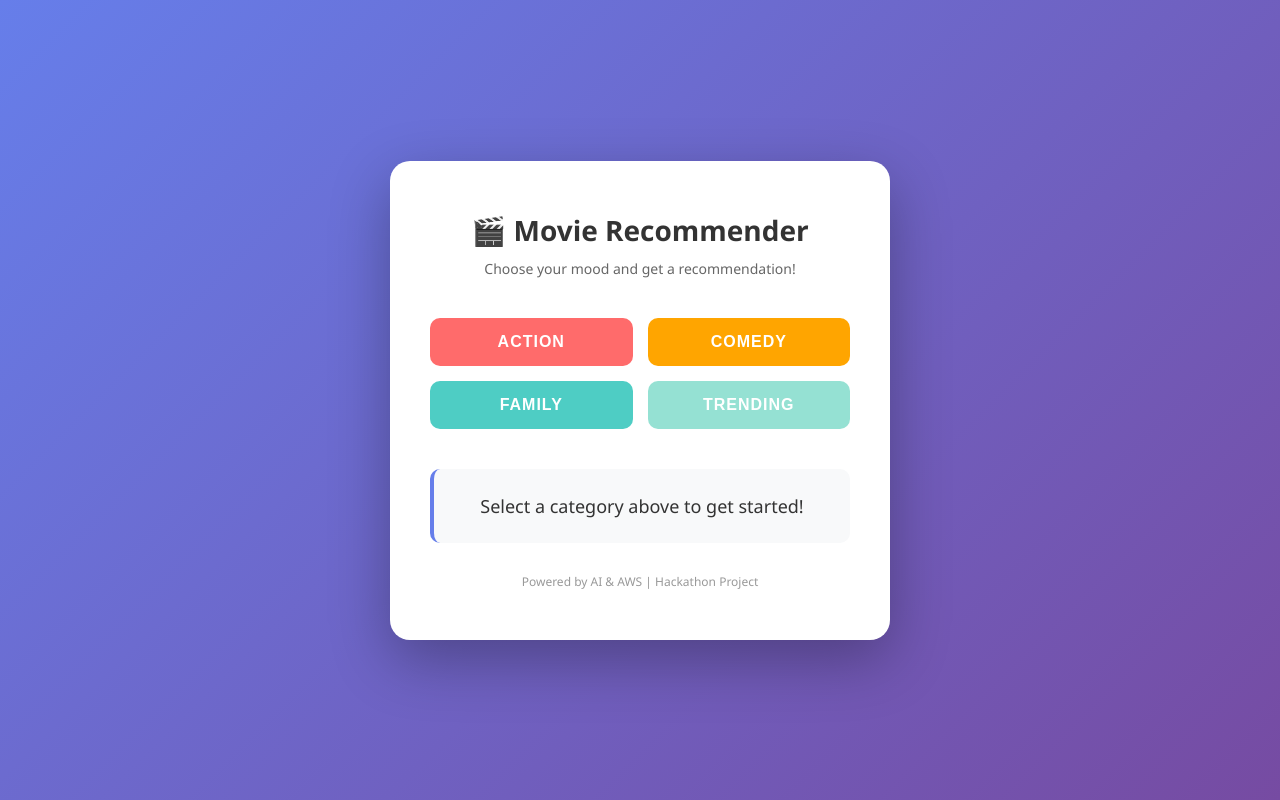
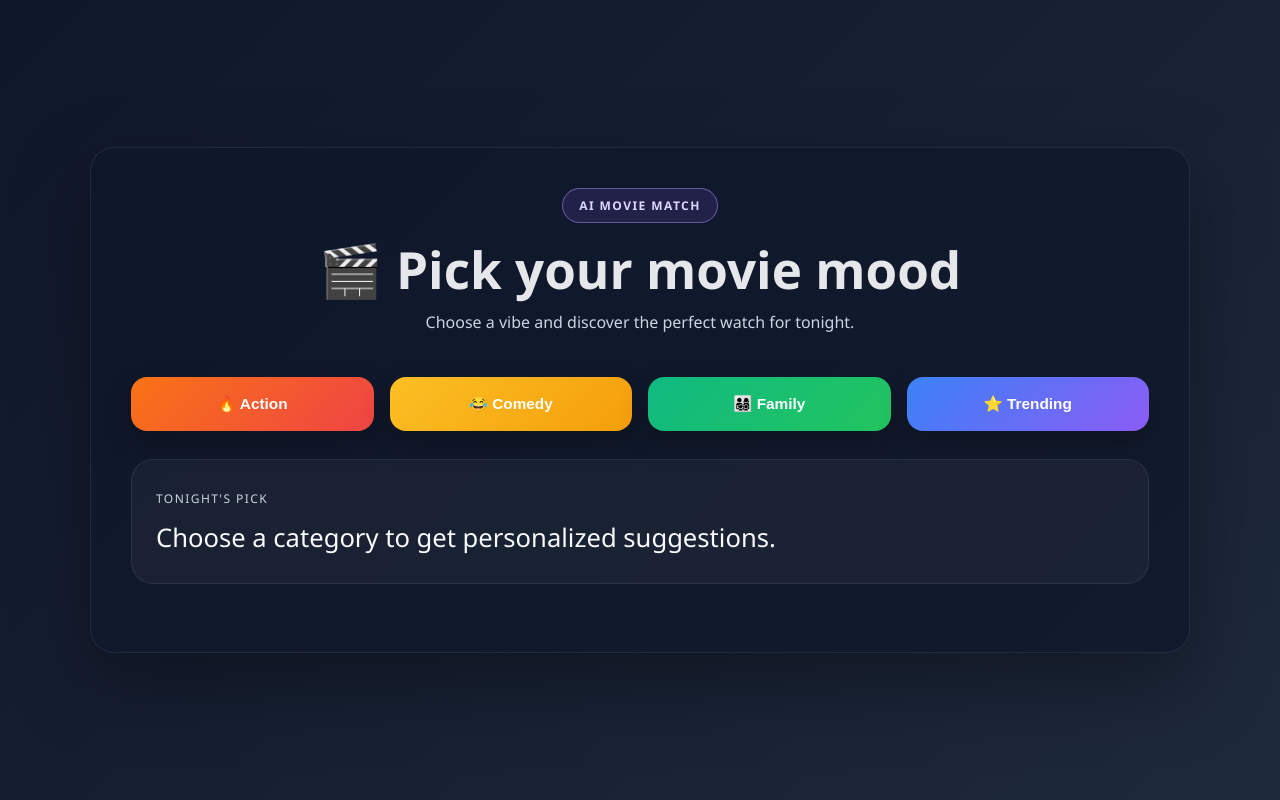
Before and after one commit to Tejaswinibade/hackathon-project, a plain HTML site: page index.html in a window 1280 px wide. Drawn offline with Linux system fonts and the light colour scheme.

Commit message:
Update index.html with polished UI, emojis in buttons, and dark modern design

```diff
--- a/index.html
+++ b/index.html
@@ -1,168 +1,242 @@
 <!DOCTYPE html>
 <html lang="en">
   <head>
-    <meta charset="UTF-8">
-    <meta name="viewport" content="width=device-width, initial-scale=1.0">
-    <title>Movie Recommendation App</title>
+    <meta charset="UTF-8" />
+    <meta name="viewport" content="width=device-width, initial-scale=1.0" />
+    <title>Movie Mood Match</title>
     <style>
+      :root {
+        --bg-1: #0f172a;
+        --bg-2: #1e293b;
+        --panel: rgba(15, 23, 42, 0.75);
+        --panel-2: rgba(30, 41, 59, 0.9);
+        --card: #111827;
+        --text: #e5e7eb;
+        --muted: #cbd5e1;
+        --primary: #8b5cf6;
+        --secondary: #22c55e;
+        --accent: #f59e0b;
+        --danger: #ef4444;
+        --shadow: rgba(0, 0, 0, 0.35);
+      }
+
       * {
-            margin: 0;
-            padding: 0;
         box-sizing: border-box;
       }
 
       body {
-            font-family: 'Segoe UI', Tahoma, Geneva, Verdana, sans-serif;
-            background: linear-gradient(135deg, #667eea 0%, #764ba2 100%);
+        margin: 0;
         min-height: 100vh;
+        font-family: "Segoe UI", Tahoma, Geneva, Verdana, sans-serif;
+        background: linear-gradient(135deg, var(--bg-1), var(--bg-2));
+        color: var(--text);
         display: flex;
+        align-items: center;
         justify-content: center;
-            align-items: center;
-            padding: 20px;
+        padding: 32px 20px;
       }
 
-        .container {
-            background: white;
-            border-radius: 20px;
-            box-shadow: 0 20px 60px rgba(0, 0, 0, 0.3);
-            padding: 50px 40px;
-            max-width: 500px;
-            width: 100%;
+      .app {
+        width: min(100%, 1100px);
+        background: var(--panel);
+        border: 1px solid rgba(255, 255, 255, 0.08);
+        border-radius: 24px;
+        box-shadow: 0 30px 80px var(--shadow);
+        overflow: hidden;
+      }
+
+      .header {
+        padding: 40px 40px 20px;
         text-align: center;
       }
 
+      .badge {
+        display: inline-block;
+        border: 1px solid rgba(167, 139, 250, 0.5);
+        background: rgba(139, 92, 246, 0.15);
+        color: #ddd6fe;
+        border-radius: 999px;
+        padding: 8px 16px;
+        font-size: 12px;
+        letter-spacing: 0.12em;
+        text-transform: uppercase;
+        font-weight: 600;
+        margin-bottom: 18px;
+      }
+
       h1 {
-            color: #333;
-            margin-bottom: 10px;
-            font-size: 28px;
+        margin: 0;
+        font-size: clamp(2.2rem, 4vw, 3.4rem);
+        line-height: 1.1;
       }
 
       .subtitle {
-            color: #666;
-            margin-bottom: 40px;
-            font-size: 14px;
+        margin: 14px auto 0;
+        color: var(--muted);
+        font-size: 1rem;
+        max-width: 650px;
       }
 
-        .button-group {
-            display: grid;
-            grid-template-columns: 1fr 1fr;
-            gap: 15px;
-            margin-bottom: 40px;
+      .content {
+        padding: 0 40px 40px;
       }
 
-        button {
-            padding: 15px 20px;
-            font-size: 16px;
-            font-weight: 600;
-            border: none;
-            border-radius: 10px;
-            cursor: pointer;
-            transition: all 0.3s ease;
-            text-transform: uppercase;
-            letter-spacing: 1px;
+      .category-bar {
+        display: grid;
+        grid-template-columns: repeat(4, minmax(0, 1fr));
+        gap: 16px;
+        margin: 24px 0 28px;
       }
 
-        .btn-action {
-            background: #FF6B6B;
+      .category-btn {
+        appearance: none;
+        border: none;
+        border-radius: 16px;
+        padding: 18px 14px;
+        font-size: 0.96rem;
+        font-weight: 700;
         color: white;
+        cursor: pointer;
+        transition: transform 0.2s ease, box-shadow 0.2s ease, filter 0.2s ease;
+        box-shadow: 0 12px 28px rgba(0, 0, 0, 0.25);
       }
 
-        .btn-action:hover {
-            background: #ee5a52;
+      .category-btn:hover {
         transform: translateY(-2px);
-            box-shadow: 0 10px 20px rgba(255, 107, 107, 0.3);
+        filter: brightness(1.08);
       }
 
-        .btn-comedy {
-            background: #FFA500;
-            color: white;
+      .category-btn:active {
+        transform: translateY(0);
       }
 
-        .btn-comedy:hover {
-            background: #ff9500;
-            transform: translateY(-2px);
-            box-shadow: 0 10px 20px rgba(255, 165, 0, 0.3);
+      .action { background: linear-gradient(135deg, #f97316, #ef4444); }
+      .comedy { background: linear-gradient(135deg, #fbbf24, #f59e0b); }
+      .family { background: linear-gradient(135deg, #10b981, #22c55e); }
+      .trending { background: linear-gradient(135deg, #3b82f6, #8b5cf6); }
+
+      .result-box {
+        background: rgba(255, 255, 255, 0.04);
+        border: 1px solid rgba(255, 255, 255, 0.08);
+        border-radius: 22px;
+        padding: 26px 24px;
+        margin-bottom: 28px;
       }
 
-        .btn-family {
-            background: #4ECDC4;
-            color: white;
-        }
-
-        .btn-family:hover {
-            background: #45b8b8;
-            transform: translateY(-2px);
-            box-shadow: 0 10px 20px rgba(78, 205, 196, 0.3);
-        }
-
-        .btn-trending {
-            background: #95E1D3;
-            color: white;
-        }
-
-        .btn-trending:hover {
-            background: #85d5c8;
-            transform: translateY(-2px);
-            box-shadow: 0 10px 20px rgba(149, 225, 211, 0.3);
+      .result-label {
+        display: inline-block;
+        font-size: 12px;
+        letter-spacing: 0.12em;
+        text-transform: uppercase;
+        color: #cbd5e1;
+        margin-bottom: 12px;
       }
 
       #result {
-            background: #f8f9fa;
-            border-left: 4px solid #667eea;
-            padding: 25px;
-            border-radius: 10px;
-            font-size: 18px;
-            color: #333;
-            min-height: 60px;
+        margin: 0;
+        font-size: clamp(1.2rem, 2vw, 1.7rem);
+        line-height: 1.5;
+        color: #f8fafc;
+      }
+
+      .movies-grid {
+        display: grid;
+        grid-template-columns: repeat(auto-fit, minmax(220px, 1fr));
+        gap: 18px;
+      }
+
+      .movie-card {
+        background: linear-gradient(180deg, rgba(17, 24, 39, 0.96), rgba(15, 23, 42, 0.9));
+        border: 1px solid rgba(148, 163, 184, 0.2);
+        border-radius: 18px;
+        overflow: hidden;
+        box-shadow: 0 16px 32px rgba(0, 0, 0, 0.2);
+        transition: transform 0.2s ease, border-color 0.2s ease;
+      }
+
+      .movie-card:hover {
+        transform: translateY(-4px);
+        border-color: rgba(139, 92, 246, 0.6);
+      }
+
+      .movie-poster {
+        height: 180px;
         display: flex;
         align-items: center;
         justify-content: center;
-            font-weight: 500;
-            transition: all 0.3s ease;
+        font-size: 3rem;
+        background: linear-gradient(135deg, rgba(139, 92, 246, 0.3), rgba(59, 130, 246, 0.2));
       }
 
-        #result.active {
-            background: #e8f4f8;
-            border-left-color: #4ECDC4;
+      .movie-body {
+        padding: 18px 16px 20px;
       }
 
-        .footer {
-            margin-top: 30px;
-            font-size: 12px;
-            color: #999;
+      .movie-title {
+        margin: 0 0 6px;
+        font-size: 1.2rem;
+      }
+
+      .movie-meta {
+        color: #a5b4fc;
+        font-size: 0.8rem;
+        font-weight: 700;
+        letter-spacing: 0.08em;
+        text-transform: uppercase;
+        margin-bottom: 10px;
+      }
+
+      .movie-desc {
+        margin: 0;
+        color: var(--muted);
+        line-height: 1.6;
+        font-size: 0.96rem;
+      }
+
+      @media (max-width: 760px) {
+        .category-bar {
+          grid-template-columns: repeat(2, minmax(0, 1fr));
+        }
+
+        .header,
+        .content {
+          padding-left: 20px;
+          padding-right: 20px;
+        }
       }
     </style>
   </head>
   <body>
-    <div class="container">
-        <h1>🎬 Movie Recommender</h1>
-        <p class="subtitle">Choose your mood and get a recommendation!</p>
+    <div class="app">
+      <header class="header">
+        <div class="badge">AI Movie Match</div>
+        <h1>🎬 Pick your movie mood</h1>
+        <p class="subtitle">
+          Choose a vibe and discover the perfect watch for tonight.
+        </p>
+      </header>
 
-        <div class="button-group">
-            <button class="btn-action" onclick="handleRecommendation('action')">Action</button>
-            <button class="btn-comedy" onclick="handleRecommendation('comedy')">Comedy</button>
-            <button class="btn-family" onclick="handleRecommendation('family')">Family</button>
-            <button class="btn-trending" onclick="handleRecommendation('trending')">Trending</button>
+      <main class="content">
+        <div class="category-bar">
+          <button class="category-btn action" onclick="handleRecommendation('action')">🔥 Action</button>
+          <button class="category-btn comedy" onclick="handleRecommendation('comedy')">😂 Comedy</button>
+          <button class="category-btn family" onclick="handleRecommendation('family')">👨‍👩‍👧‍👦 Family</button>
+          <button class="category-btn trending" onclick="handleRecommendation('trending')">⭐ Trending</button>
         </div>
 
-        <div id="result">Select a category above to get started!</div>
+        <section class="result-box">
+          <span class="result-label">Tonight's pick</span>
+          <p id="result">Choose a category to get personalized suggestions.</p>
+        </section>
 
-        <div class="footer">
-            <p>Powered by AI & AWS | Hackathon Project</p>
-        </div>
+        <section id="movie-grid" class="movies-grid" aria-live="polite"></section>
+      </main>
     </div>
 
     <script src="recommend.js"></script>
     <script>
       function handleRecommendation(category) {
-            const result = document.getElementById("result");
-            result.classList.add("active");
         recommend(category);
-
-            // Remove active class after animation
-            setTimeout(() => {
-                result.classList.remove("active");
-            }, 500);
       }
     </script>
   </body>
```
Lines whose indentation alone changed are shown as unchanged.
